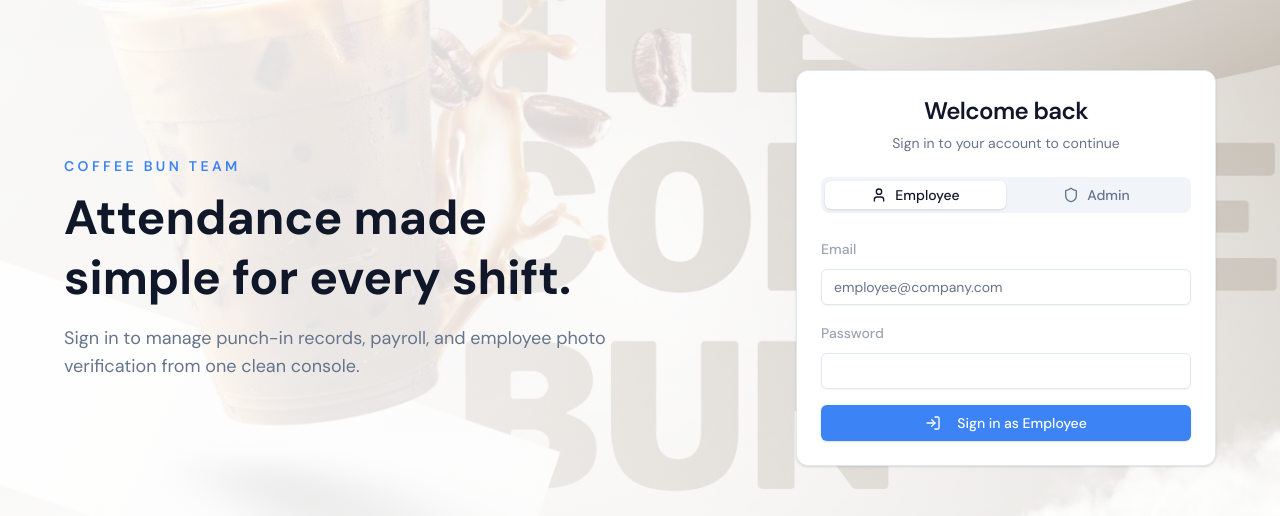
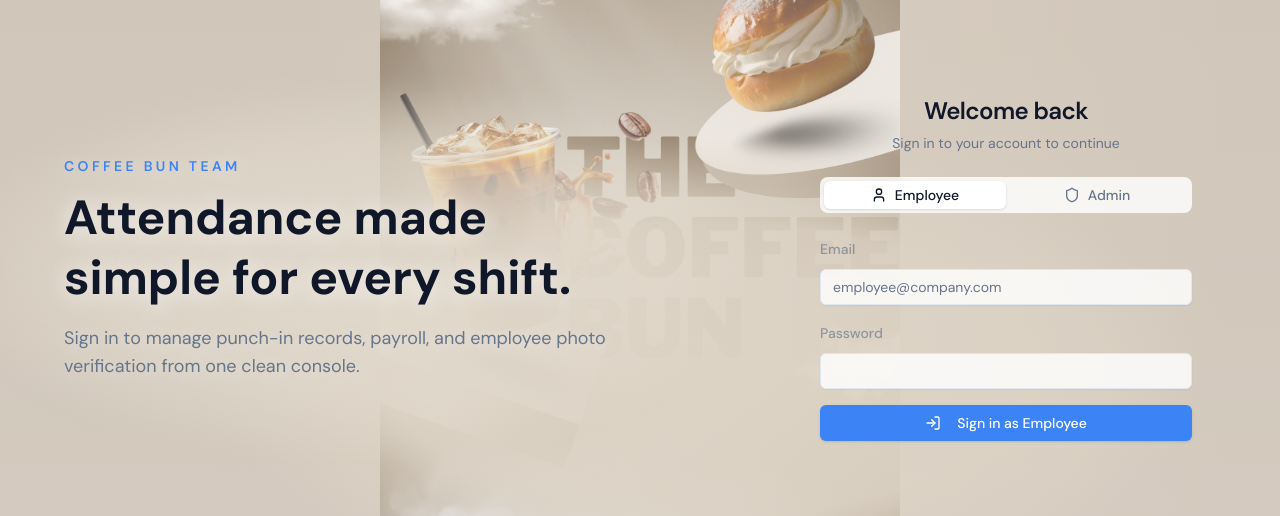
Before and after one commit to ryvexhost-git/attandance, a React (Vite) app in the folder web/: page /login in a window 1280 px wide. Shown: the part 165-681 px from the top of the page. Built offline with nearby package versions, Linux system fonts and the light colour scheme; no server answers; the HTML template or start-up script is replaced by a standard one.

Commit message:
Refine cafe hero background

```diff
--- a/web/src/index.css
+++ b/web/src/index.css
@@ -97,23 +97,55 @@ html {
   .branded-login-surface {
     position: relative;
     overflow: hidden;
-    background:
-      linear-gradient(115deg, hsl(var(--background) / 0.94) 0%, hsl(var(--background) / 0.78) 46%, hsl(var(--background) / 0.42) 100%),
-      url("/cbimgback.jpg") center / cover no-repeat;
+    background: hsl(34 20% 76%);
   }
 
   .branded-login-surface::before {
     content: "";
     position: absolute;
     inset: 0;
-    background: linear-gradient(180deg, hsl(var(--background) / 0.1), hsl(var(--background) / 0.55));
+    background: url("/cbimgback.jpg") center / contain no-repeat;
+    filter: saturate(1.08) contrast(1.04);
+    opacity: 0.98;
+    pointer-events: none;
+  }
+
+  .branded-login-surface::after {
+    content: "";
+    position: absolute;
+    inset: 0;
+    background:
+      radial-gradient(ellipse 54% 44% at 55% 64%, hsl(35 26% 82% / 0.98) 0%, hsl(35 26% 82% / 0.86) 46%, transparent 72%),
+      linear-gradient(90deg, transparent 24%, hsl(35 26% 82% / 0.2) 38%, hsl(35 26% 82% / 0.42) 60%, hsl(35 26% 82% / 0.28) 78%, transparent 96%),
+      linear-gradient(180deg, hsl(var(--background) / 0.04), hsl(var(--background) / 0.14));
     pointer-events: none;
   }
 
   .branded-login-panel {
-    background-color: hsl(var(--card) / 0.9);
-    backdrop-filter: blur(18px);
-    box-shadow: 0 24px 80px hsl(28 35% 16% / 0.18);
+    border-color: transparent;
+    background-color: transparent !important;
+    box-shadow: none !important;
+  }
+
+  .branded-login-panel input,
+  .branded-login-panel [role="tablist"] {
+    background-color: hsl(var(--background) / 0.82);
+    backdrop-filter: blur(10px);
+  }
+
+  .coffee-hero-copy {
+    position: relative;
+    isolation: isolate;
+    text-shadow: 0 2px 22px hsl(var(--background) / 0.78);
+  }
+
+  .coffee-hero-copy::before {
+    content: "";
+    position: absolute;
+    inset: -72px -110px;
+    z-index: -1;
+    background: radial-gradient(ellipse, hsl(36 26% 84% / 0.9) 0%, hsl(36 26% 84% / 0.68) 46%, transparent 74%);
+    filter: blur(10px);
   }
 
   .branded-app-shell {
--- a/web/src/pages/HomePage.jsx
+++ b/web/src/pages/HomePage.jsx
@@ -17,7 +17,7 @@ const HomePage = () => {
       <Header />
       <div className="branded-app-shell min-h-screen bg-background">
         <section className="branded-login-surface relative flex min-h-[90vh] items-center justify-center px-4 py-20">
-          <div className="container mx-auto text-center max-w-4xl">
+          <div className="coffee-hero-copy container relative z-10 mx-auto max-w-4xl text-center">
             <div className="inline-flex items-center gap-2 px-4 py-2 rounded-full bg-primary/10 text-primary text-sm font-medium mb-6">
               <Clock className="h-4 w-4" />
               Modern Workforce Management
--- a/web/src/pages/LoginPage.jsx
+++ b/web/src/pages/LoginPage.jsx
@@ -53,14 +53,14 @@ const LoginPage = () => {
       <Header />
       <div className="branded-login-surface min-h-[calc(100vh-4rem)] px-4 py-12">
         <div className="relative z-10 mx-auto grid min-h-[calc(100vh-10rem)] w-full max-w-6xl items-center gap-10 lg:grid-cols-[1fr_420px]">
-          <div className="hidden max-w-xl lg:block">
+          <div className="coffee-hero-copy hidden max-w-xl lg:block">
             <p className="mb-3 text-sm font-semibold uppercase tracking-[0.24em] text-primary">Coffee Bun Team</p>
             <h1 className="mb-4 text-5xl font-bold leading-tight text-foreground">Attendance made simple for every shift.</h1>
             <p className="text-lg text-muted-foreground">
               Sign in to manage punch-in records, payroll, and employee photo verification from one clean console.
             </p>
           </div>
-          <Card className="branded-login-panel w-full max-w-md justify-self-center">
+          <Card className="branded-login-panel w-full max-w-md justify-self-center border-0 bg-transparent shadow-none">
             <CardHeader className="text-center">
               <CardTitle className="text-2xl">Welcome back</CardTitle>
               <CardDescription>Sign in to your account to continue</CardDescription>
```
